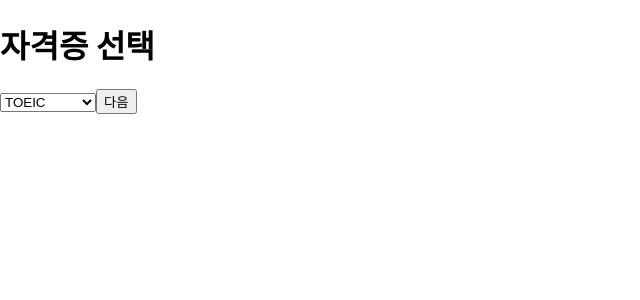
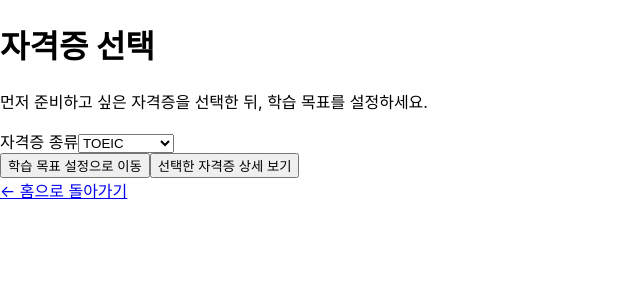
Before and after one commit to wnsudwnsudwnsud9999/study-frontend, a React (Create React App) app: page /select in a window 1280 px wide. Shown: the top 300 px of the page, without its empty margins (0-640 px from the left). Built offline with nearby package versions, Linux system fonts and the light colour scheme.

Commit message:
Add navigation to certificate detail page from selection

```diff
--- a/src/pages/CertSelectPage.js
+++ b/src/pages/CertSelectPage.js
@@ -1,18 +1,27 @@
 import React, { useState } from "react";
-import { useNavigate } from "react-router-dom";
+import { useNavigate, Link } from "react-router-dom";
 
 export default function CertSelectPage() {
   const navigate = useNavigate();
   const [cert, setCert] = useState("TOEIC");
 
-  const next = () => {
+  const goToGoal = () => {
     navigate("/goal", { state: { cert } });
+  };
+
+  const goToDetail = () => {
+    const encoded = encodeURIComponent(cert);
+    navigate(`/cert/${encoded}`);
   };
 
   return (
     <div className="page">
       <h1>자격증 선택</h1>
+      <p className="sub-text">
+        먼저 준비하고 싶은 자격증을 선택한 뒤, 학습 목표를 설정하세요.
+      </p>
 
+      <label>자격증 종류</label>
       <select value={cert} onChange={(e) => setCert(e.target.value)}>
         <option value="TOEIC">TOEIC</option>
         <option value="정보처리기사">정보처리기사</option>
@@ -20,7 +29,20 @@ export default function CertSelectPage() {
         <option value="한국사">한국사</option>
       </select>
 
-      <button onClick={next} className="button">다음</button>
+      <div className="button-row">
+        <button onClick={goToGoal} className="button">
+          학습 목표 설정으로 이동
+        </button>
+        <button onClick={goToDetail} className="button secondary">
+          선택한 자격증 상세 보기
+        </button>
+      </div>
+
+      <div className="link-row">
+        <Link to="/" className="link">
+          ← 홈으로 돌아가기
+        </Link>
+      </div>
     </div>
   );
 }
```
